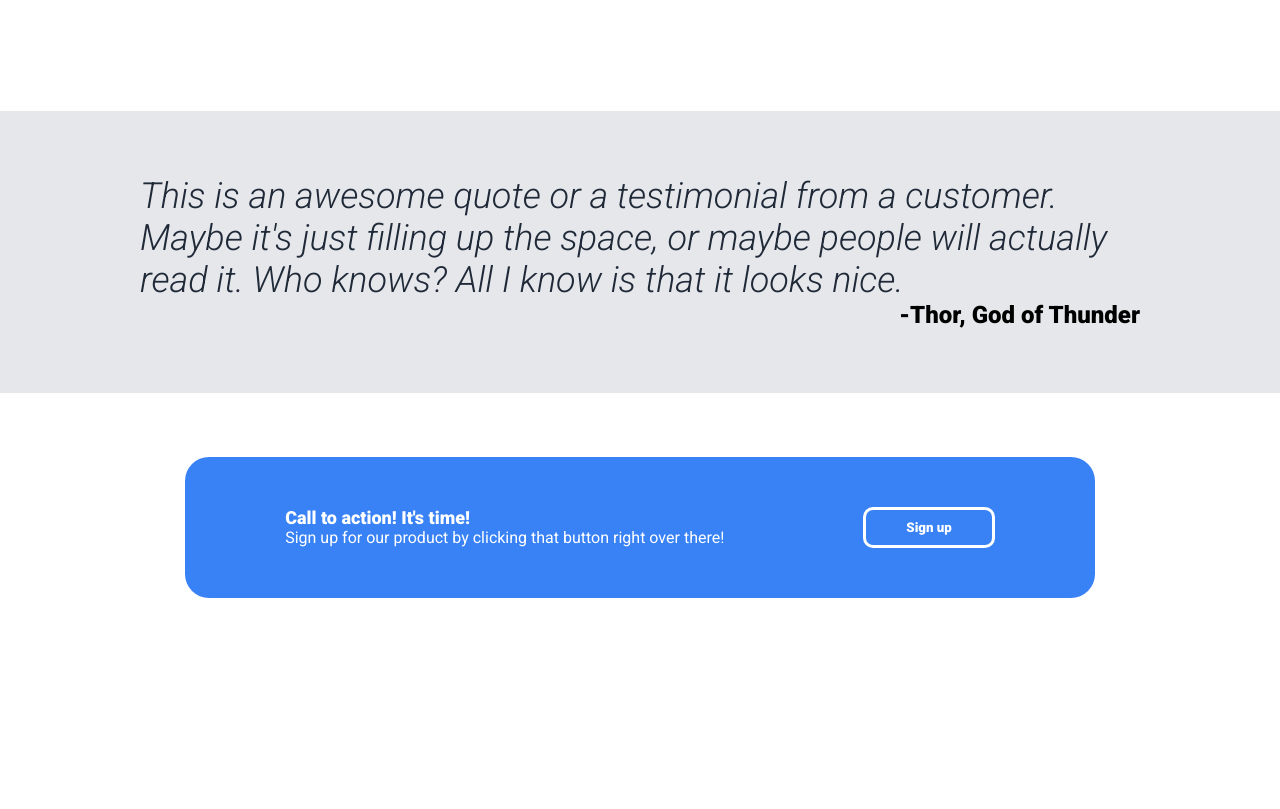
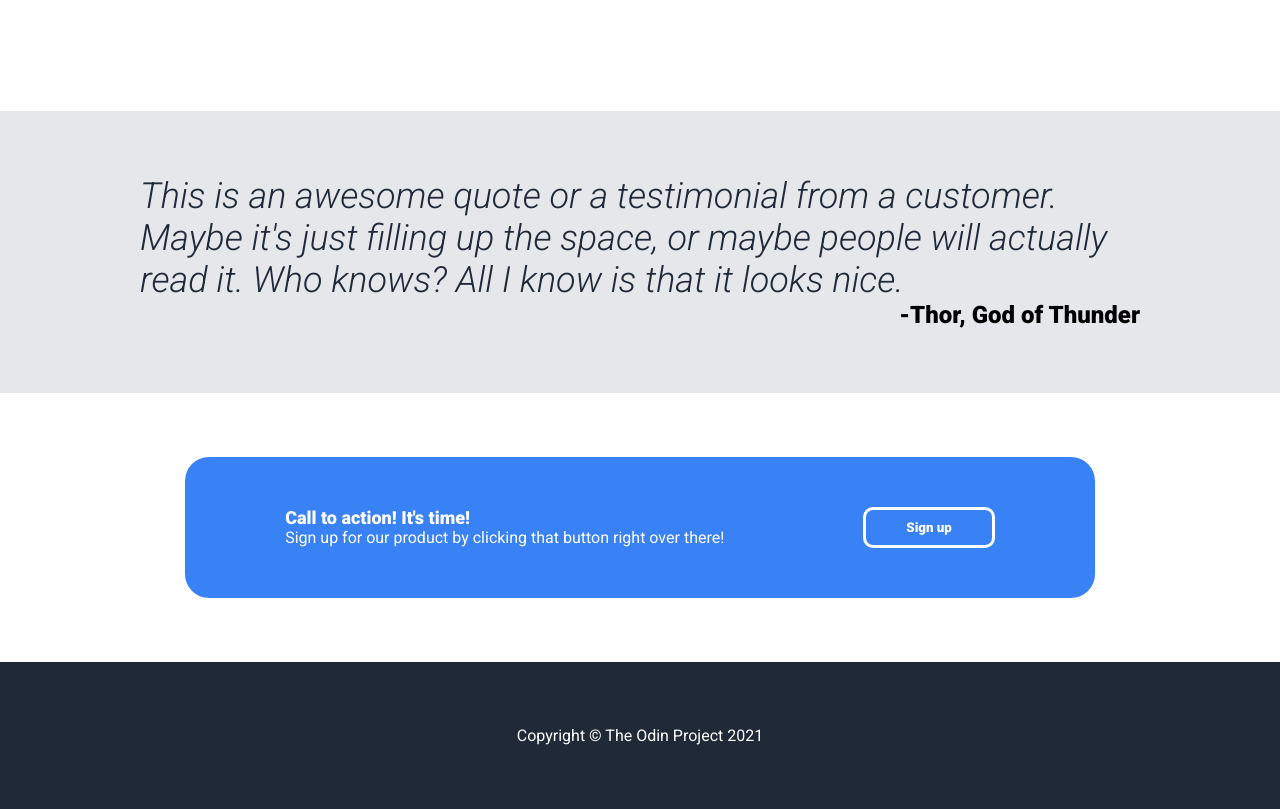
Before and after one commit to JoshKroft/odin-landingpage, a plain HTML site: page index.html in a window 1280 px wide. Shown: the part 833-1642 px from the top of the page. Before the commit the page ends 1439 px from the top, so only its background shows below. Drawn offline with Linux system fonts and the light colour scheme.

Commit message:
finished footer

```diff
--- a/index.html
+++ b/index.html
@@ -74,9 +74,7 @@
                 </div>
             </div>
         </div>
-        <div class="footer">
-
-        </div>
+        <div class="footer">Copyright &copy; The Odin Project 2021</div>
     </div>
 </body>
 </html>
--- a/styles.css
+++ b/styles.css
@@ -6,14 +6,13 @@
 
 body {
     margin: 0;
-    height: 100vh;
+    min-height: 100vh;
 }
 
 .top-container {
     display:flex;
     flex-direction: column;
     justify-content: space-around;
-    padding-bottom: 8px;
 }
 
 .header {
@@ -71,6 +70,12 @@ a {
     background-color: #1F2937;
     margin-bottom: 32px;
     padding-bottom: 50px;
+}
+
+.hero-text {
+    display: flex;
+    flex-direction: column;
+    align-items:baseline;
 }
 
 .image-ph {
@@ -160,6 +165,8 @@ a {
     display: flex;
     flex-direction: column;
     align-items: center;
+    margin-bottom: 64px;
+    flex: 1;
 }
 
 .sign-container {
@@ -192,3 +199,16 @@ a {
     color: white;
     font-weight: 900;
 }
+
+/* --- Footer Section --- */
+
+.footer {
+    display: flex;
+    justify-content: center;
+    align-items: center;
+    flex-direction: column;
+    padding: 64px;
+    background-color: #1F2937;
+    color: white;
+    flex: 1;
+}
```
